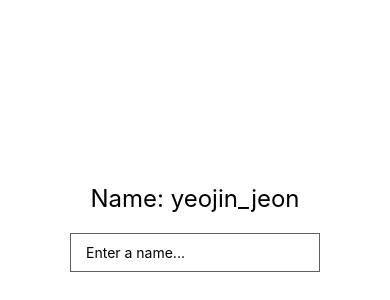
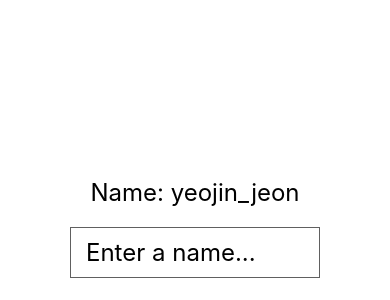
Before and after one commit to YeojinJeon/react-native-context-api, a React Native app: screen / in a window 390 px wide. Shown: the part 194-494 px from the top of the page. Built offline with nearby package versions, Linux system fonts and the light colour scheme.

Commit message:
useContext

```diff
--- a/src/components/Input.js
+++ b/src/components/Input.js
@@ -1,5 +1,5 @@
-import React, { useState } from 'react';
-import { UserConsumer } from '../contexts/User';
+import React, { useContext, useState } from 'react';
+import UserContext, { UserConsumer } from '../contexts/User';
 import styled from 'styled-components/native';
 
 const StyledInput = styled.TextInput`
@@ -7,15 +7,13 @@ const StyledInput = styled.TextInput`
     width: 250px;
     padding: 10px 15px;
     margin: 10px;
-    fint-size: 24px;
+    font-size: 24px;
 `;
 
 const Input = () => {
     const [name, setName] = useState('');
+    const { dispatch } = useContext(UserContext);
 
-    return (
-        <UserConsumer>
-            {({ dispatch }) => {
     // 함수이기 때문에 반환해야 한다.
     return (
         <StyledInput
@@ -31,8 +29,5 @@ const Input = () => {
             returnKeyType="done"
         />
     );
-            }}
-        </UserConsumer>
-    );
 };
 export default Input;
--- a/src/components/User.js
+++ b/src/components/User.js
@@ -1,6 +1,6 @@
-import React from 'react';
+import React, { useContext } from 'react';
 import styled from 'styled-components/native';
-import UserContext, { UserConsumer } from '../contexts/User';
+import UserContext from '../contexts/User';
 
 const StyledText = styled.Text`
     font-size: 24px;
@@ -8,10 +8,8 @@ const StyledText = styled.Text`
 `;
 
 const User = () => {
-    return (
-        <UserConsumer>
-            {({ user }) => <StyledText>Name: {user.name}</StyledText>}
-        </UserConsumer>
+    const { user } = useContext(UserContext);
+    return (<StyledText>Name: {user.name}</StyledText>
     );
 };
 
```
Lines whose indentation alone changed are shown as unchanged.
